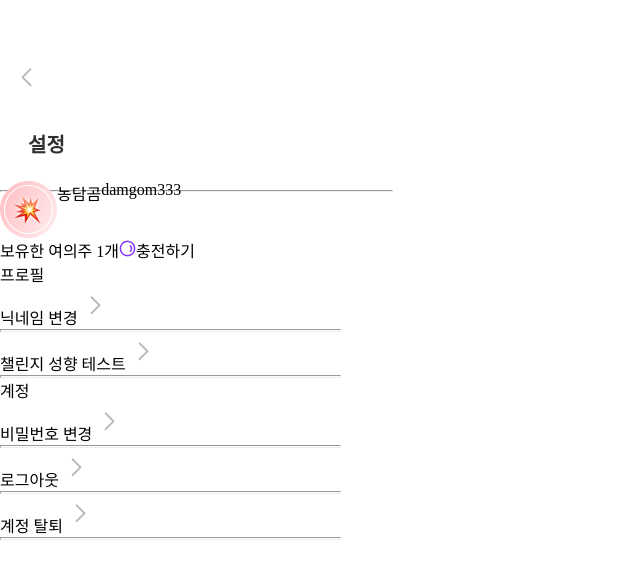
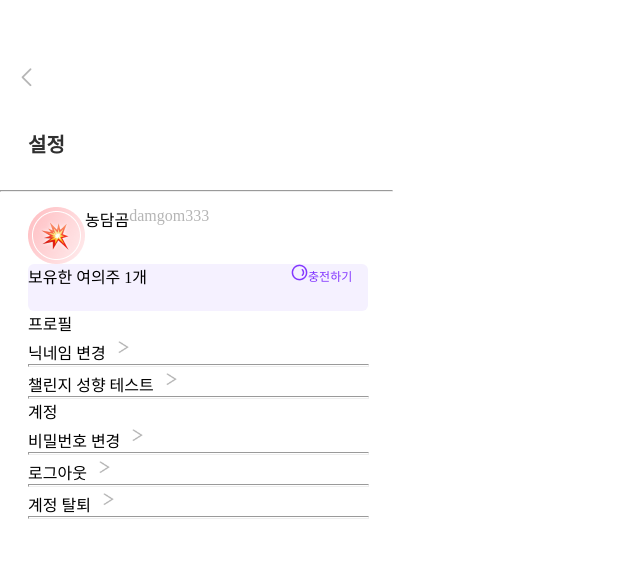
Before and after one commit to 11th-LikeLion-DragOn/DragOn_Front, a React (Create React App) app: page /setting in a window 1280 px wide. Shown: the top 578 px of the page, without its empty margins (0-640 px from the left). Built offline with nearby package versions, Linux system fonts and the light colour scheme.

Commit message:
feat: 설정페이지 수정 중

```diff
--- a/src/pages/SettingPage.js
+++ b/src/pages/SettingPage.js
@@ -11,16 +11,19 @@ const SettingPage = () => {
   return (
     <>
       <TopBar titleText="설정" />
+      <Wrapper>
         <Info>
           <img src={profile1} />
-        <div>농담곰</div>
+          <div className="name">농담곰</div>
           <div className="nickname">damgom333</div>
         </Info>
 
         <Excharge>
           보유한 여의주 1개
+          <div className="chargebtn">
             <img src={marblePurple} />
             충전하기
+          </div>
         </Excharge>
         <Profile>
           <span>프로필</span>
@@ -48,11 +51,15 @@ const SettingPage = () => {
           </div>
           <hr></hr>
         </Account>
+      </Wrapper>
     </>
   );
 };
 
 export default SettingPage;
+const Wrapper = styled.div`
+  padding: 26px 25px 0px 28px;
+`;
 const Info = styled.div`
   display: flex;
   img {
@@ -60,12 +67,49 @@ const Info = styled.div`
     height: 57px;
     flex-shrink: 0;
   }
+  .name {
+    font-size: 16px;
+    font-style: normal;
+    font-weight: 500;
+    line-height: normal;
+  }
+  .nickname {
+    color: var(--gray_02, #b5b5b5);
+    font-feature-settings: "clig" off, "liga" off;
+    font-family: Pretendard;
+    font-size: 16px;
+    font-style: normal;
+    font-weight: 500;
+    line-height: normal;
+  }
 `;
-const Excharge = styled.div``;
+const Excharge = styled.div`
+  display: flex;
+  width: 340px;
+  height: 47px;
+  border-radius: 6px;
+  background: var(--purple_02, #f5f1ff);
+  img {
+    margin-left: 144px;
+  }
+  .chargebtn {
+    color: var(--purple_01, #8438ff);
+    font-feature-settings: "clig" off, "liga" off;
+    font-family: Pretendard;
+    font-size: 12px;
+    font-style: normal;
+    font-weight: 400;
+    line-height: normal;
+  }
+`;
 const Profile = styled.div`
   hr {
     width: 339px;
     height: 1px;
+  }
+  img {
+    width: 24px;
+    height: 24px;
   }
 `;
 const Account = styled.div`
@@ -73,4 +117,8 @@ const Account = styled.div`
     width: 339px;
     height: 1px;
   }
+  img {
+    width: 24px;
+    height: 24px;
+  }
 `;
```
Lines whose indentation alone changed are shown as unchanged.
